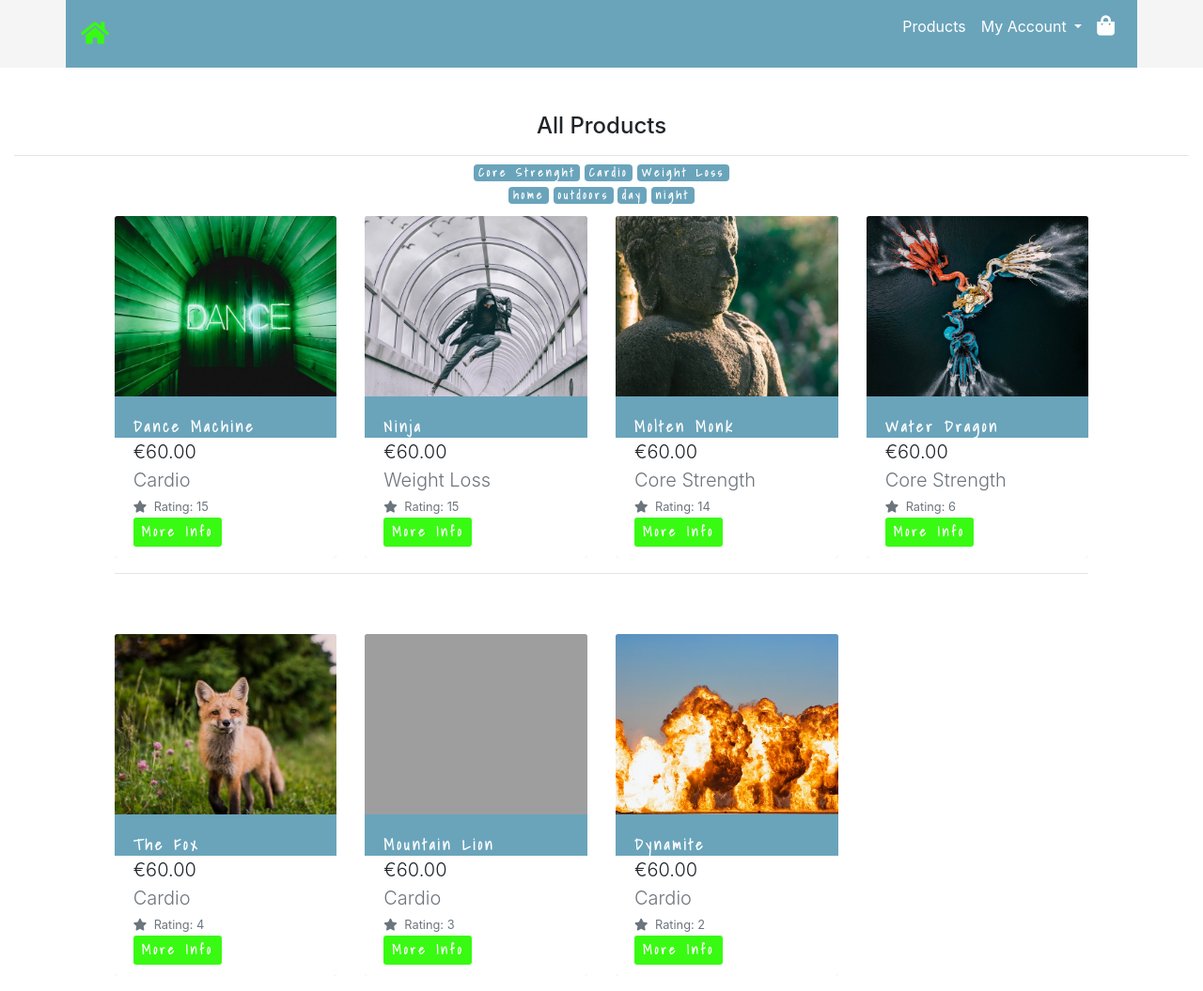
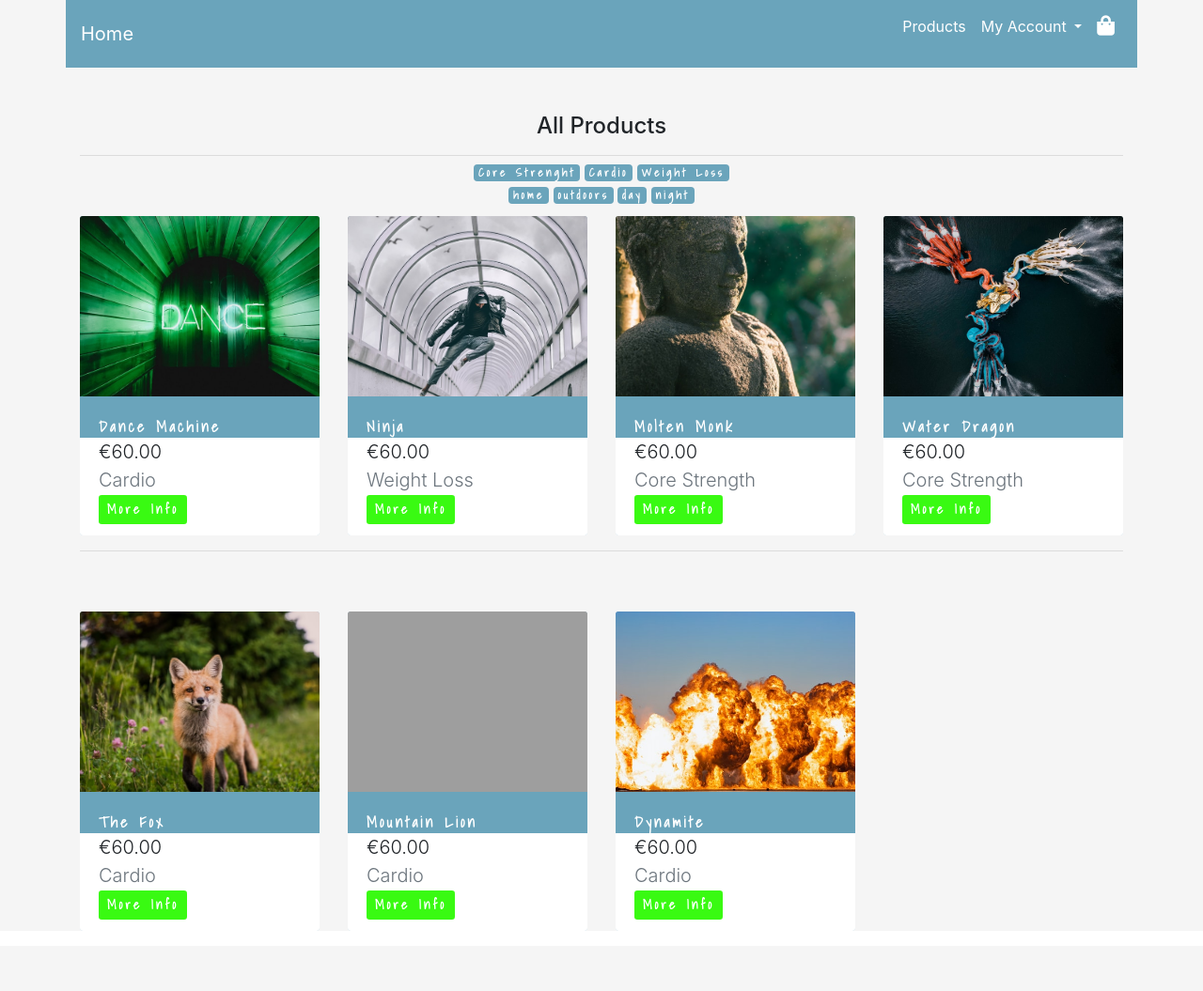
Before and after one commit to FirmoDaniel/Total_Health_At_Home, a Django app: page /products/ in a window 1280 px wide. Shown: the whole page at 94% size. After the commit the page ends 979 px from the top, so only its background shows below. Run offline with Django 3.2, Linux system fonts and the light colour scheme; data comes from the database, SQL or seed files in the repository; parts of the project's set-up code (start-up, migrations or seed data) failed here and were passed over; some libraries are stand-ins or nearby versions; grey boxes are pictures that could not be loaded.

Commit message:
UPDATED: base and producst htmls with minor style and layout corrections.

```diff
--- a/products/templates/products/products.html
+++ b/products/templates/products/products.html
@@ -2,7 +2,8 @@
 {% load static %}
 
 {% block content %}
-    <div class="container-fluid mb-3">
+    <div class="container-fluid bg-grey mb-3">
+        <div class="container">
             <div class="row">
                 <div class="col text-center mt-5">
                     {% if current_categories %}
@@ -37,7 +38,7 @@
                 </div>
             </div>
             <div class="row">
-            <div class="product-container col-10 offset-1">
+                <div class="col">
                     <div class="row mt-1 mb-2"></div>
                     <div class="row">
                         <!--Display all products , sorted by highest rated first-->
@@ -69,18 +70,11 @@
                                                 </a>
                                             </p>
                                             {% endif %}
-                                        <!--WORKING HERE-->
                                             {% if product_detail or current_categories %}
                                                 <p class="mb-0">At Home:{% if product.home %} <i class="fas fa-check mr-1 text-green"></i> {% else %} <i class="fas fa-times mr-1 text-red"></i> {% endif %}</p>
                                                 <p class="mb-0">By Day:{% if product.day %} <i class="fas fa-check mr-1 text-green"></i> {% else %} <i class="fas fa-times mr-1 text-red"></i> {% endif %}</p>
                                                 <p class="mb-0">At Night:{% if product.night %} <i class="fas fa-check mr-1 text-green"></i> {% else %} <i class="fas fa-times mr-1 text-red"></i> {% endif %}</p>
                                                 <p class="mb-0">Outdoors:{% if product.outdoors %} <i class="fas fa-check mr-1 text-green"></i> {% else %} <i class="fas fa-times mr-1 text-red"></i> {% endif %}</p>
-                                        {% endif %}
-                                        <!--TO HERE-->
-                                        {% if product.rating %}
-                                        <small class="text-muted"><i class="fas fa-star mr-1"></i> Rating: {{ product.rating }}</small>
-                                        {% else %}
-                                        <small class="text-muted"> Rating: N/A</small>
                                             {% endif %}
                                             {% if request.user.is_superuser %}
                                                 <small class="ml-3">
@@ -124,6 +118,7 @@
                 </div>
             </div>
         </div>
+    </div>
 {% endblock %}
 
 {% block postloadjs %}
--- a/products/views.py
+++ b/products/views.py
@@ -54,8 +54,8 @@ def product_detail(request, product_id):
     feedback = 0
     number_of_reviews = 0
 
-    positive = len(postivie_feedback)  # get number of positive/true feedbacks > should be 2 on dancemachine
-    negative = -len(negative_feedback)  # get number of positive/true feedbacks > should be 1 on dancemachine
+    positive = len(postivie_feedback)  # get number of positive/true feedbacks
+    negative = -len(negative_feedback)  # get number of negative/false feedbacks
     live_rating = product.rating + positive + negative
     if live_rating < 0:
         live_rating = 0
--- a/templates/base.html
+++ b/templates/base.html
@@ -47,7 +47,7 @@
       <div class="container-fluid bg-grey">
     <div class="container p-0">
       <nav class="navbar navbar-expand-lg navbar-light bg-blue">
-        <a class="navbar-brand" href="{% url 'home' %}"><i class="fas fa-home fa-lg text-green"></i></a>
+        <a class="navbar-brand text-white" href="{% url 'home' %}">Home</a>
         <button class="navbar-toggler" type="button" data-toggle="collapse" data-target="#navbarSupportedContent" aria-controls="navbarSupportedContent" aria-expanded="false" aria-label="Toggle navigation">
           <span class="navbar-toggler-icon"></span>
         </button>
```
Lines whose indentation alone changed are shown as unchanged.
